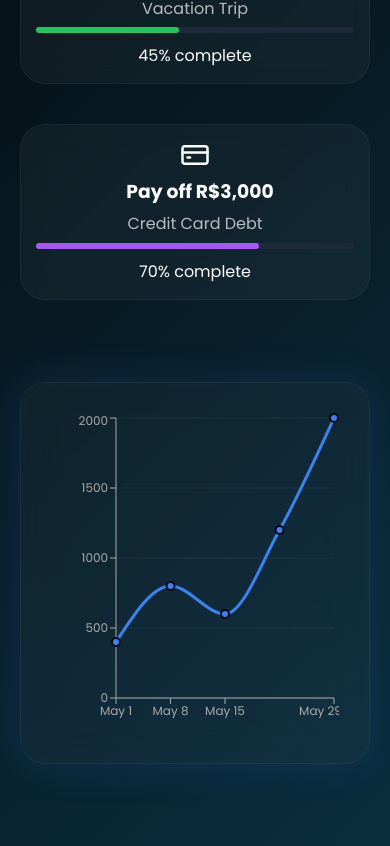
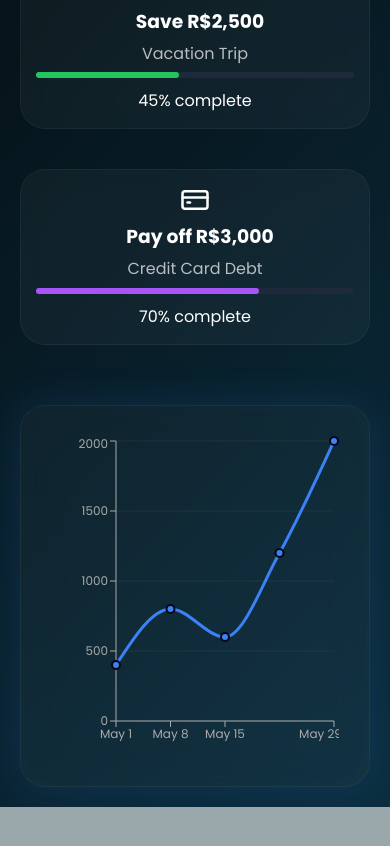
Before and after one commit to Viktor-angelo/Finsight, a React (Vite) app in the folder frontend/: page /home in a window 390 px wide. Shown: the part 1076-1922 px from the top of the page. After the commit the page ends 1883 px from the top, so only its background shows below. Built offline with nearby package versions, Linux system fonts and the light colour scheme; sample sign-in values are in the browser's storage.

Commit message:
new layout upadete

```diff
--- a/frontend/src/pages/App.css
+++ b/frontend/src/pages/App.css
@@ -10,20 +10,19 @@ html, body {
 }
 
 body {
-background: linear-gradient(
+  background: linear-gradient(
     135deg,
     #020617 0%,
     #06141B 50%,
     #0B2E3F 100%
-  );}
+  );
+}
 
 .app-container {
   width: 100%;
   min-height: 100vh;
-
   color: white;
   font-family: 'Poppins', sans-serif;
-
   padding: 0;
   overflow-x: hidden;
 }
@@ -32,11 +31,10 @@ background: linear-gradient(
   display: flex;
   justify-content: space-between;
   align-items: center;
-
   margin-top: 0;
-  padding: 0 50px;
-
+  padding: 0 20px;
   min-height: calc(100vh - 80px);
+  gap: 40px;
 }
 
 .left {
@@ -66,6 +64,7 @@ background: linear-gradient(
   display: flex;
   gap: 15px;
   margin-top: 10px;
+  flex-wrap: wrap;
 }
 
 .metas h3 {
@@ -104,6 +103,7 @@ background: linear-gradient(
 .cards-container {
   gap: 40px;
   display: flex;
+  flex-wrap: wrap;
 }
 
 .card {
@@ -114,6 +114,8 @@ background: linear-gradient(
   border-radius: 25px;
   text-align: center;
   transition: 0.3s;
+  width: 100%;
+  max-width: 220px;
 }
 
 .card:hover {
@@ -137,26 +139,20 @@ background: linear-gradient(
 .card:nth-child(2) .progress-bar { background: #22c55e; }
 .card:nth-child(3) .progress-bar { background: #a855f7; }
 
-
-
 .right {
   width: 50%;
   display: flex;
   justify-content: center;
   align-items: center;
-
   background: rgba(255, 255, 255, 0.03);
   backdrop-filter: blur(20px);
-
   border-radius: 25px;
   padding: 30px;
-
   box-shadow:
     0 0 40px rgba(59, 130, 246, 0.15),
     inset 0 0 30px rgba(255,255,255,0.02);
-
   border: 1px solid rgba(255,255,255,0.05);
-  margin-bottom: 30vh;
+  margin-bottom: 0;
 }
 
 @media (max-width: 900px) {
@@ -169,9 +165,9 @@ background: linear-gradient(
   .left, .right {
     width: 100%;
   }
+
   .right{
-    margin-top: 5vh;
-    margin-bottom: 10vh;
+    margin-top: 20px;
   }
 
   .cards-container {
--- a/frontend/src/pages/Finance.css
+++ b/frontend/src/pages/Finance.css
@@ -166,6 +166,8 @@ margin-left: 5vh;
     position: relative;
     left: 70%;
     text-align: center;
+    display: flex;
+    justify-content: center;
     align-items: center;
 
   }
```
